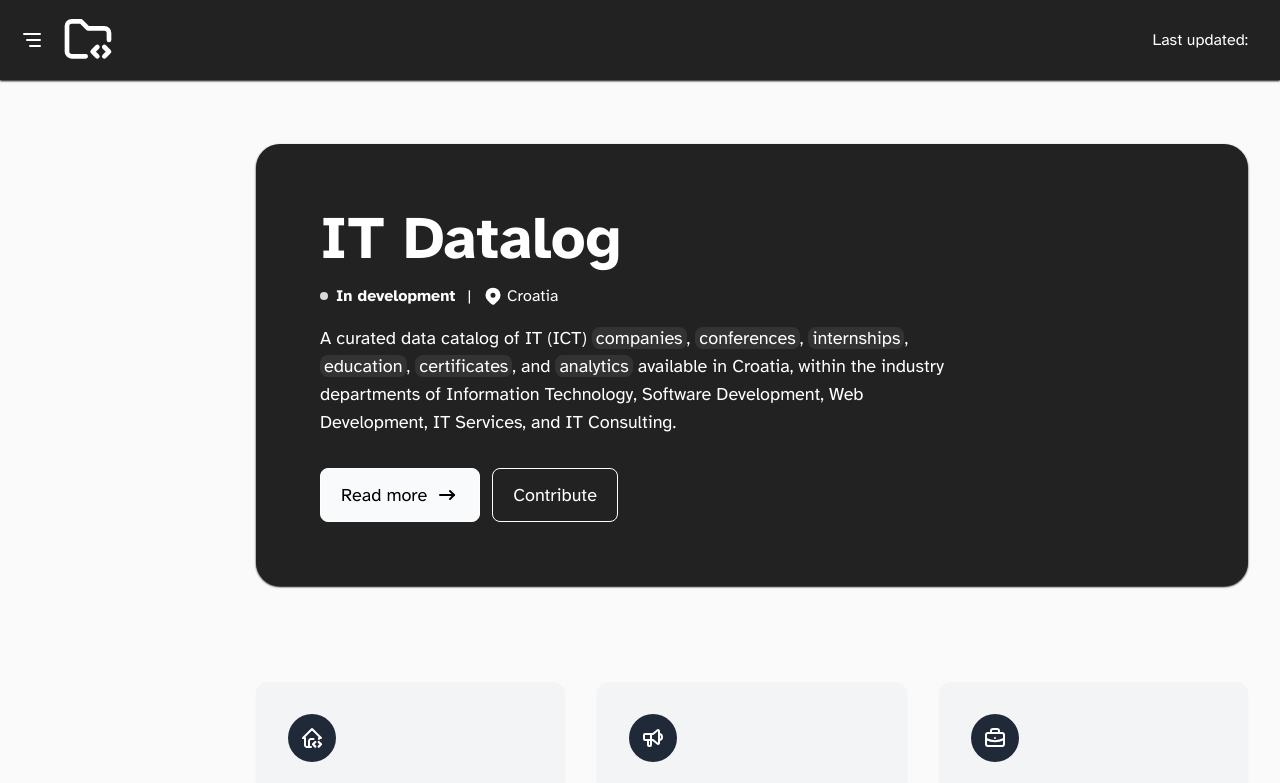
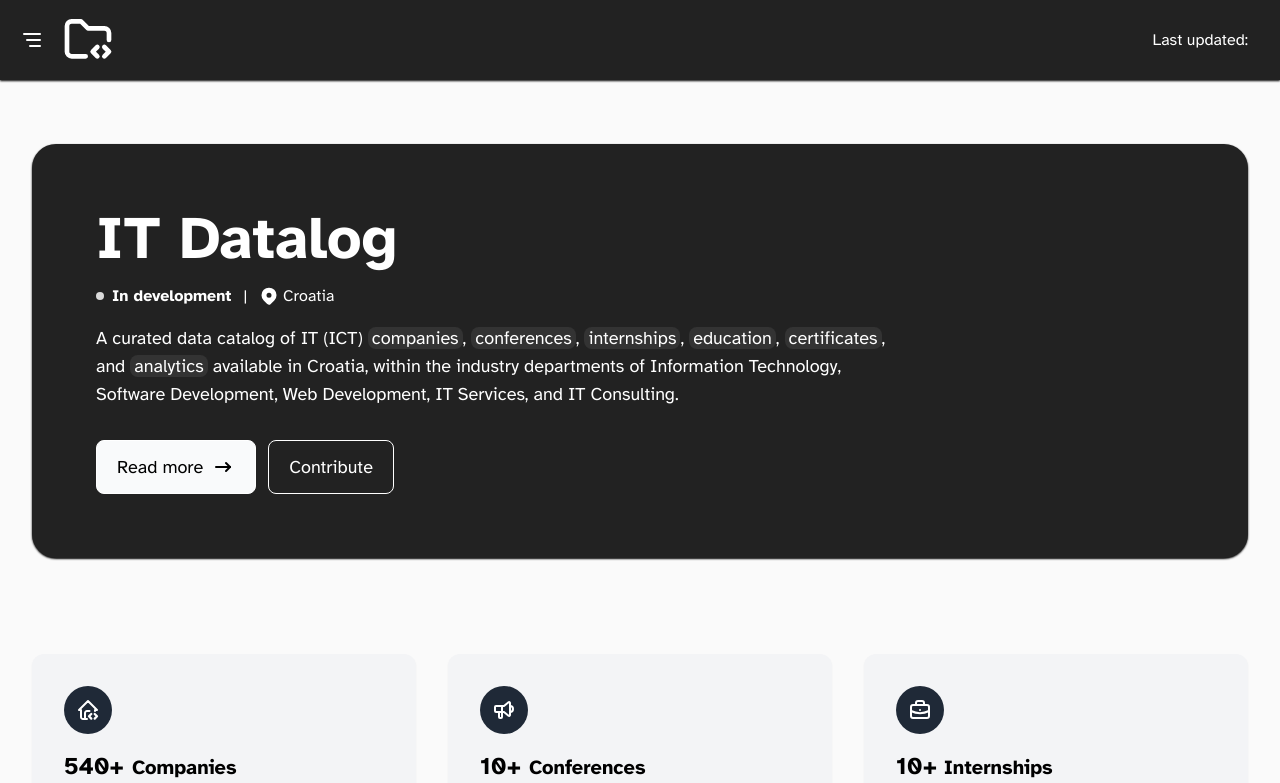
Before and after one commit to stefanicjuraj/datalog, a React (Vite) app: page / in a window 1280 px wide. Shown: the top 783 px of the page. Built offline with nearby package versions, Linux system fonts and the light colour scheme; no server answers.

Commit message:
style(home): center content

```diff
--- a/src/pages/Home.tsx
+++ b/src/pages/Home.tsx
@@ -11,7 +11,7 @@ import pin from '../assets/icons/pin.svg';
 
 function Home() {
     return (
-        <div className="pl-4 pr-4 pt-12 sm:ml-56">
+        <div className="pl-4 pr-4 pt-12">
             <div className="max-w-screen-xl xl:max-w-screen-2xl mx-auto">
                 <div className="mt-24 sm:px-4 px-0 mx-auto max-w-screen-xl">
                     {/* header */}
```
